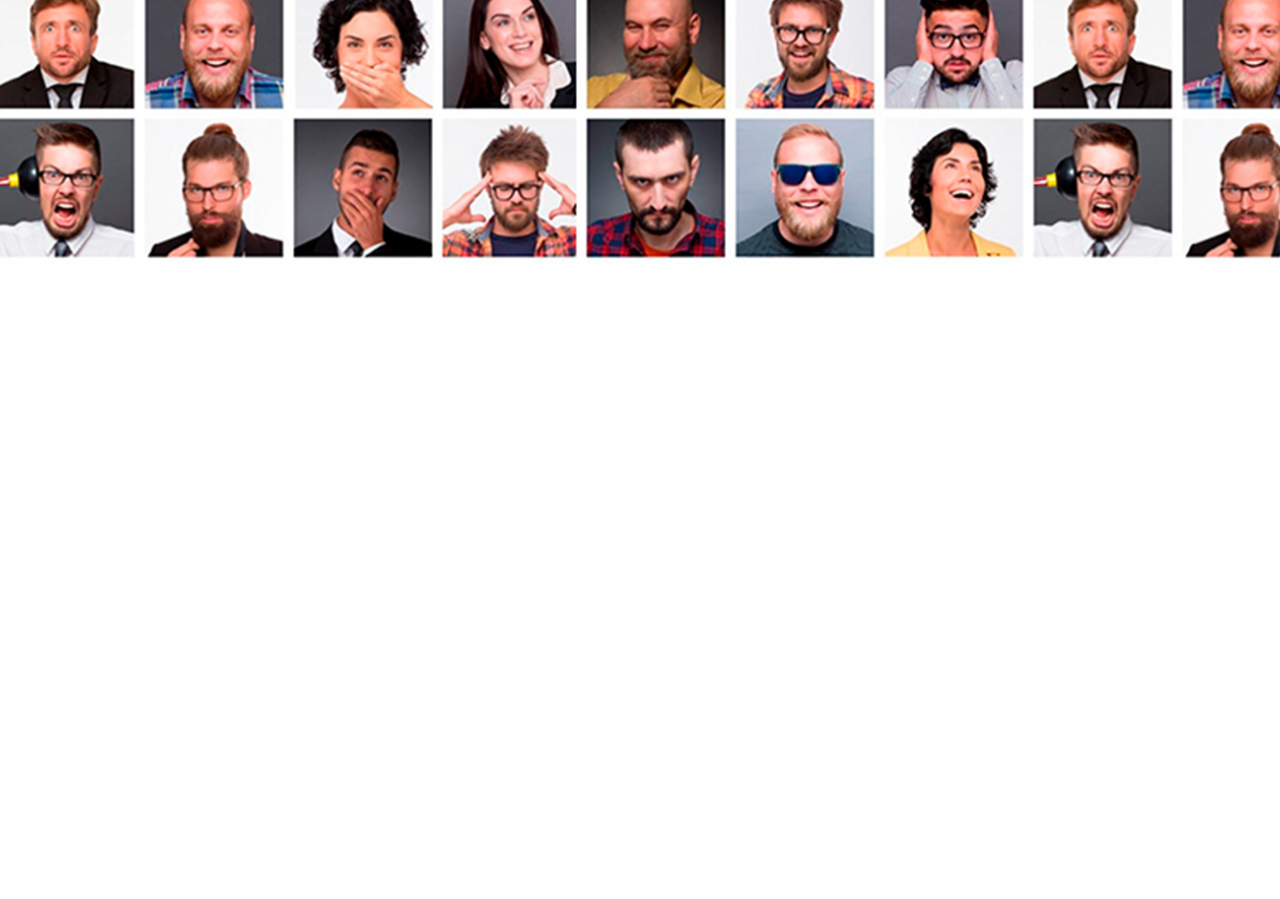
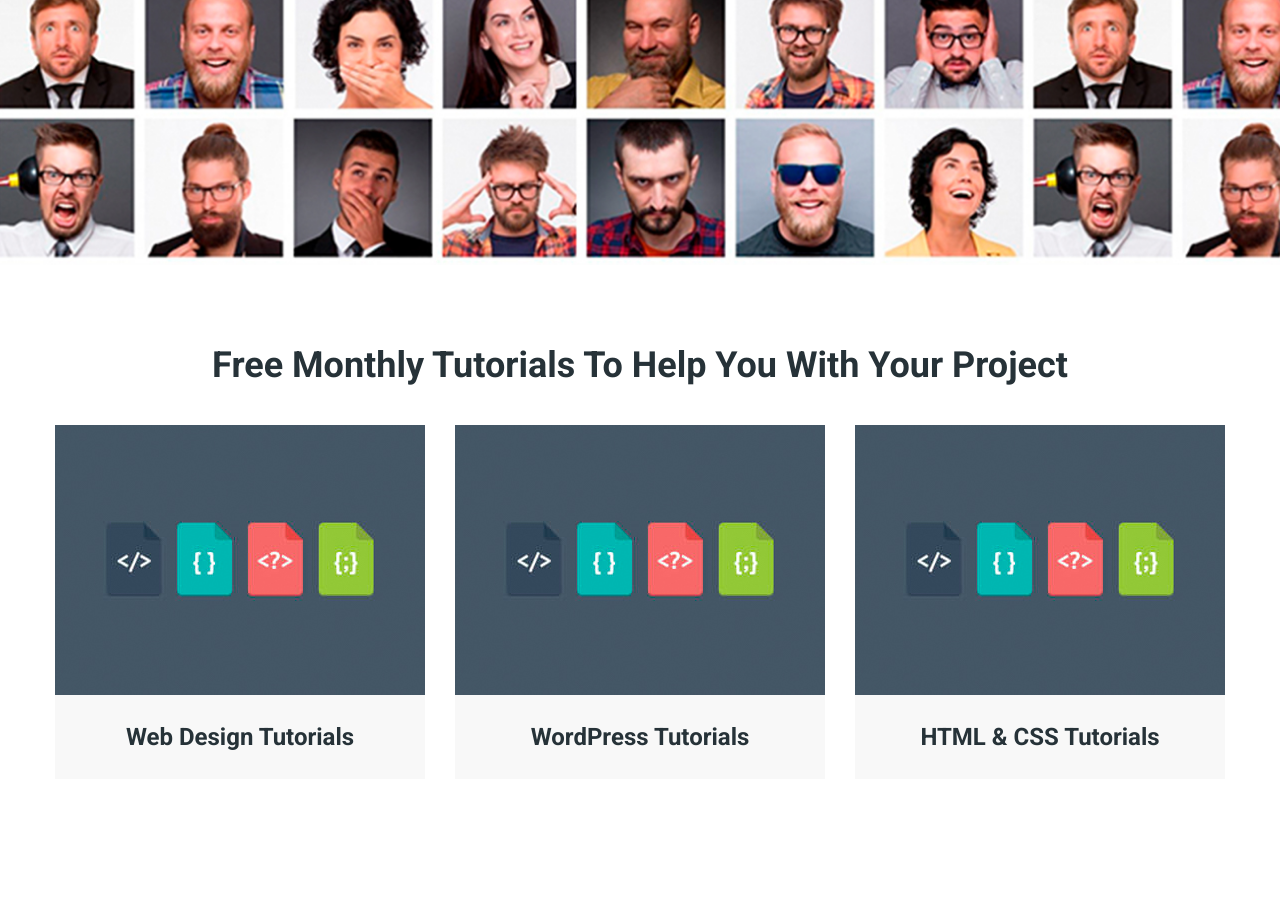
Before and after one commit to vladian95/moderno, a website: page app/index.html in a window 1280 px wide. Shown: the part 4585-5484 px from the top of the page. Before the commit the page ends 4850 px from the top, so only its background shows below. Drawn offline with nearby package versions, Linux system fonts and the light colour scheme; files that its build step writes are made by us from their sources.

Commit message:
added section tutorial

```diff
--- a/app/index.html
+++ b/app/index.html
@@ -381,7 +381,7 @@
 
 
                 <div class="product__item>
-                    <a class="product__item-img" href="#"
+                    <a class=" product__item-img" href="#"
                     style="background-image: url(images/content/product-item.jpg);"></a>
                     <div class="product__item-content">
                         <div class="product__item-name">
@@ -407,7 +407,7 @@
                     </div>
                 </div>
                 <div class="product__item>
-                    <a class="product__item-img" href="#"
+                    <a class=" product__item-img" href="#"
                     style="background-image: url(images/content/product-item.jpg);"></a>
                     <div class="product__item-content">
                         <div class="product__item-name">
@@ -433,7 +433,7 @@
                     </div>
                 </div>
                 <div class="product__item>
-                    <a class="product__item-img" href="#"
+                    <a class=" product__item-img" href="#"
                     style="background-image: url(images/content/product-item.jpg);"></a>
                     <div class="product__item-content">
                         <div class="product__item-name">
@@ -459,7 +459,7 @@
                     </div>
                 </div>
                 <div class="product__item>
-                    <a class="product__item-img" href="#"
+                    <a class=" product__item-img" href="#"
                     style="background-image: url(images/content/product-item.jpg);"></a>
                     <div class="product__item-content">
                         <div class="product__item-name">
@@ -485,7 +485,7 @@
                     </div>
                 </div>
                 <div class="product__item>
-                    <a class="product__item-img" href="#"
+                    <a class=" product__item-img" href="#"
                     style="background-image: url(images/content/product-item.jpg);"></a>
                     <div class="product__item-content">
                         <div class="product__item-name">
@@ -511,7 +511,7 @@
                     </div>
                 </div>
                 <div class="product__item>
-                    <a class="product__item-img" href="#"
+                    <a class=" product__item-img" href="#"
                     style="background-image: url(images/content/product-item.jpg);"></a>
                     <div class="product__item-content">
                         <div class="product__item-name">
@@ -537,7 +537,7 @@
                     </div>
                 </div>
                 <div class="product__item>
-                    <a class="product__item-img" href="#"
+                    <a class=" product__item-img" href="#"
                     style="background-image: url(images/content/product-item.jpg);"></a>
                     <div class="product__item-content">
                         <div class="product__item-name">
@@ -563,7 +563,7 @@
                     </div>
                 </div>
                 <div class="product__item>
-                    <a class="product__item-img" href="#"
+                    <a class=" product__item-img" href="#"
                     style="background-image: url(images/content/product-item.jpg);"></a>
                     <div class="product__item-content">
                         <div class="product__item-name">
@@ -589,7 +589,7 @@
                     </div>
                 </div>
                 <div class="product__item>
-                    <a class="product__item-img" href="#"
+                    <a class=" product__item-img" href="#"
                     style="background-image: url(images/content/product-item.jpg);"></a>
                     <div class="product__item-content">
                         <div class="product__item-name">
@@ -615,7 +615,7 @@
                     </div>
                 </div>
                 <div class="product__item>
-                    <a class="product__item-img" href="#"
+                    <a class=" product__item-img" href="#"
                     style="background-image: url(images/content/product-item.jpg);"></a>
                     <div class="product__item-content">
                         <div class="product__item-name">
@@ -641,7 +641,7 @@
                     </div>
                 </div>
                 <div class="product__item>
-                    <a class="product__item-img" href="#"
+                    <a class=" product__item-img" href="#"
                     style="background-image: url(images/content/product-item.jpg);"></a>
                     <div class="product__item-content">
                         <div class="product__item-name">
@@ -667,7 +667,7 @@
                     </div>
                 </div>
                 <div class="product__item>
-                    <a class="product__item-img" href="#"
+                    <a class=" product__item-img" href="#"
                     style="background-image: url(images/content/product-item.jpg);"></a>
                     <div class="product__item-content">
                         <div class="product__item-name">
@@ -693,7 +693,7 @@
                     </div>
                 </div>
                 <div class="product__item>
-                    <a class="product__item-img" href="#"
+                    <a class=" product__item-img" href="#"
                     style="background-image: url(images/content/product-item.jpg);"></a>
                     <div class="product__item-content">
                         <div class="product__item-name">
@@ -719,7 +719,7 @@
                     </div>
                 </div>
                 <div class="product__item>
-                    <a class="product__item-img" href="#"
+                    <a class=" product__item-img" href="#"
                     style="background-image: url(images/content/product-item.jpg);"></a>
                     <div class="product__item-content">
                         <div class="product__item-name">
@@ -745,7 +745,7 @@
                     </div>
                 </div>
                 <div class="product__item>
-                    <a class="product__item-img" href="#"
+                    <a class=" product__item-img" href="#"
                     style="background-image: url(images/content/product-item.jpg);"></a>
                     <div class="product__item-content">
                         <div class="product__item-name">
@@ -771,7 +771,7 @@
                     </div>
                 </div>
                 <div class="product__item>
-                    <a class="product__item-img" href="#"
+                    <a class=" product__item-img" href="#"
                     style="background-image: url(images/content/product-item.jpg);"></a>
                     <div class="product__item-content">
                         <div class="product__item-name">
@@ -815,7 +815,8 @@
                         Easily Buy & Sell
                     </div>
                     <div class="advantages__item-text">
-                        Dorem Ipsum is simply dummy text of the pring and typesetting industry. Lorem Ipsum has been the industry's standaum.
+                        Dorem Ipsum is simply dummy text of the pring and typesetting industry. Lorem Ipsum has been the
+                        industry's standaum.
                     </div>
                 </div>
                 <div class="advantages__item">
@@ -826,7 +827,8 @@
                         Quality Products
                     </div>
                     <div class="advantages__item-text">
-                        Dorem Ipsum is simply dummy text of the pring and typesetting industry. Lorem Ipsum has been the industry's standaum.
+                        Dorem Ipsum is simply dummy text of the pring and typesetting industry. Lorem Ipsum has been the
+                        industry's standaum.
                     </div>
                 </div>
                 <div class="advantages__item">
@@ -837,7 +839,8 @@
                         100% Secure Payment
                     </div>
                     <div class="advantages__item-text">
-                        Dorem Ipsum is simply dummy text of the pring and typesetting industry. Lorem Ipsum has been the industry's standaum.
+                        Dorem Ipsum is simply dummy text of the pring and typesetting industry. Lorem Ipsum has been the
+                        industry's standaum.
                     </div>
                 </div>
 
@@ -855,7 +858,41 @@
             </a>
         </div>
     </section>
+    <section class="tutorial">
+        <div class="container">
+            <div class="tutorial__title title">
+                Free Monthly Tutorials To Help You With Your Project
+            </div>
+            <div class="tutorial__inner">
 
+                <div class="tutorial__item">
+                    <div class="tutorial__item-images" style="background-image: url(images/content/tetorialimg.jpg);">
+
+                    </div>
+                    <div class="tutorial__item-title">
+                        Web Design Tutorials
+                    </div>
+                </div>
+                <div class="tutorial__item">
+                    <div class="tutorial__item-images" style="background-image: url(images/content/tetorialimg.jpg);">
+
+                    </div>
+                    <div class="tutorial__item-title">
+                        WordPress Tutorials
+                    </div>
+                </div>
+                <div class="tutorial__item">
+                    <div class="tutorial__item-images" style="background-image: url(images/content/tetorialimg.jpg);">
+
+                    </div>
+                    <div class="tutorial__item-title">
+                        HTML & CSS Tutorials
+                    </div>
+                </div>
+
+            </div>
+        </div>
+    </section>
 
 
 
--- a/app/scss/style.scss
+++ b/app/scss/style.scss
@@ -342,13 +342,34 @@
         background-color: #fff;
     }
 }
+// end author
+// start tutorial
 
-
-
-
-
-
-
-
-
-// end author
+.tutorial{
+    padding: 70px 0px 120px;
+    &__inner{
+        display: flex;
+        justify-content: space-between;
+    }
+    &__item{
+        max-width: 370px;
+        width: 100%;
+    }
+}
+.tutorial__item{
+    &-images{
+        min-height: 270px;
+        background-repeat: no-repeat;
+        background-position: center;
+        background-size: cover;
+    }
+    &-title{
+        background-color: #f8f8f8;
+        font-size: 24px;
+        text-align: center;
+        @include f700;
+        padding: 30px 10px;
+        color: $bg;
+        text-align: center;
+    }
+}
```
Also changed, not shown: app/images/content/tetorialimg.jpg (added). Lines whose indentation alone changed are shown as unchanged.
